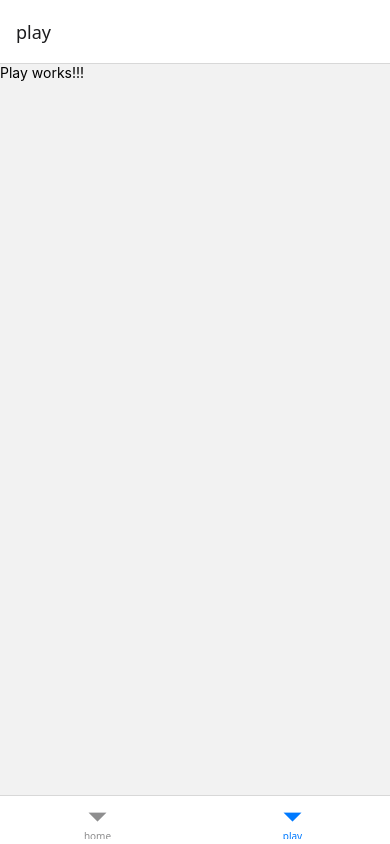
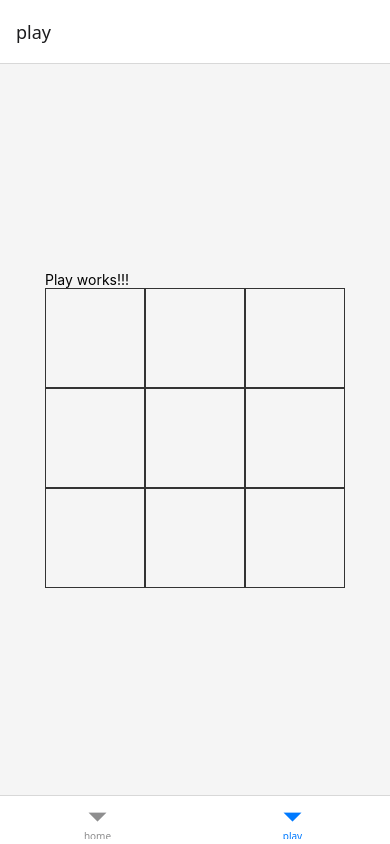
Before and after one commit to NatanaelRazzotto/react-tic-tac-toe, a React Native app: screen /play in a window 390 px wide. Built offline with nearby package versions, Linux system fonts and the light colour scheme.

Commit message:
feat: :construction: Inclusion of functional board and pre-play validations
Inclusion of a board allowing the selection of ballots for a play and consequently making play validations

```diff
--- /dev/null
+++ b/src/components/Board.tsx
@@ -0,0 +1,177 @@
+import { useState } from "react";
+import { Alert, StyleSheet, Text, TouchableOpacity, View } from "react-native";
+
+type Cell = {
+  typePlay: 'X' | 'O' | null;   // quem marcou a casa
+  playerId ?: number;           // quem marcou a casa
+  timestamp?: number;          // hora da jogada (opcional)
+  isWinning?: boolean;         // se faz parte da linha vencedora
+};
+
+type MoveResult = {
+  newBoard: Cell[][];
+  nextPlayer: boolean;
+  winner: 'X' | 'O' | null;
+  isDraw: boolean;
+};
+
+function boardFull(board: Cell[][]): boolean {
+  for (let row of board) {
+    if (row.some(cell => !cell.typePlay)) return false;
+  }
+  return true;
+}
+
+function makeMove(  board: Cell[][], row: number, col: number, xIsNext: boolean, playerId?: number): MoveResult{
+
+
+    const winner : 'X' | 'O' | null = calculateWinner(board);
+    if (board[row][col].typePlay || winner) {
+        return { newBoard: board, nextPlayer: xIsNext, winner, isDraw: false };
+    }
+
+    const newBoard : Cell[][]= structuredClone(board);
+
+    const newCellPosition : Cell = {
+        typePlay: xIsNext ? 'X' : 'O',
+        playerId,
+        timestamp: Date.now()
+    }
+
+    newBoard[row][col] = newCellPosition
+
+    const winnerAfterMove : 'X' | 'O' | null = calculateWinner(newBoard);
+
+    const isDraw : boolean= !winnerAfterMove && boardFull(newBoard);
+
+    return {
+        newBoard,
+        nextPlayer: !xIsNext,
+        winner: winnerAfterMove,
+        isDraw
+    };
+
+}
+
+function calculateWinner(board: Cell[][]): 'X' | 'O' | null {
+  // Linhas
+  for (let i = 0; i < 3; i++) {
+    if (
+      board[i][0].typePlay &&
+      board[i][0].typePlay === board[i][1].typePlay &&
+      board[i][0].typePlay === board[i][2].typePlay
+    ) {
+      return board[i][0].typePlay;
+    }
+  }
+
+  // Colunas
+  for (let j = 0; j < 3; j++) {
+    if (
+      board[0][j].typePlay &&
+      board[0][j].typePlay === board[1][j].typePlay &&
+      board[0][j].typePlay === board[2][j].typePlay
+    ) {
+      return board[0][j].typePlay;
+    }
+  }
+
+  // Diagonais
+  if (
+    board[0][0].typePlay &&
+    board[0][0].typePlay === board[1][1].typePlay &&
+    board[0][0].typePlay === board[2][2].typePlay
+  ) {
+    return board[0][0].typePlay;
+  }
+  if (
+    board[0][2].typePlay &&
+    board[0][2].typePlay === board[1][1].typePlay &&
+    board[0][2].typePlay === board[2][0].typePlay
+  ) {
+    return board[0][2].typePlay;
+  }
+
+  return null;
+}
+
+export default function Board(){
+
+
+    let initialBoard = createEmptyBoard(3,3);
+
+    const [listBoard, setListBoard] = useState<Cell[][]>(initialBoard);
+    const [xIsNext, setXIsNext] = useState(true);
+
+    function createEmptyBoard(line : number, column : number,): Cell[][] {
+        return Array.from({ length: line }, () =>
+            Array.from({ length: column }, () => ({ typePlay: null }))
+        );
+    }
+
+    function handlePress(row: number, col: number, playerId?: number) {
+        const { newBoard, nextPlayer, winner, isDraw } = makeMove(listBoard, row, col, xIsNext, playerId);
+
+        setListBoard(newBoard);
+        setXIsNext(nextPlayer);
+
+        if (winner) {
+            Alert.alert('Fim de jogo', `O vencedor é ${winner}`);
+            console.log("Fim de jogo")
+        } else if (isDraw) {
+            Alert.alert('Fim de jogo', 'Empate!');
+              console.log("Fim de jogo")
+        }
+    }
+
+
+    return (
+        <View style={styles.board}>
+            {
+                listBoard.map((row,rowIndex)=>(
+                    <View key={rowIndex} style={styles.boardRow}>
+                        {
+                            row.map((cell, colIndex) => (
+                                <TouchableOpacity
+                                    key={colIndex}
+                                    style={styles.boardCell}
+                                    onPress={() => handlePress(rowIndex, colIndex)}
+                                    >
+                                    <Text style={styles.boardCellText}>{cell.typePlay}</Text>
+
+                                </TouchableOpacity>
+                            ))
+                        }
+                    </View>
+                ))
+            }
+
+        </View>
+    )
+
+}
+
+ const styles = StyleSheet.create({
+    board: {
+        flex: 1,
+        justifyContent: 'center',
+        alignItems: 'center',
+        backgroundColor: '#f5f5f5',
+    },
+    boardRow : {
+        flexDirection: 'row',
+    },
+    boardCell :  {
+        width: 100,
+        height: 100,
+        borderWidth: 1,
+        borderColor: '#333',
+        justifyContent: 'center',
+        alignItems: 'center',
+    },
+    boardCellText : {
+        fontSize: 48,
+        fontWeight: 'bold',
+
+    },
+ })
--- a/src/screens/PlayScreen.tsx
+++ b/src/screens/PlayScreen.tsx
@@ -1,12 +1,26 @@
-import {View, Text} from 'react-native';
+import { View, Text, TouchableOpacity, StyleSheet, Alert, Button } from 'react-native';
 import { StatusBar } from 'expo-status-bar';
+import Board from '../components/Board';
 export default function PlayScreen(){
     return (
-        <View style={{ flex : 1}}>
-            <Text >
-                Play works!!!
-            </Text>
-             <StatusBar style="auto" />
+        <View style={styles.container}>
+            <TouchableOpacity >
+                <Text >
+                    Play works!!!
+                </Text>
+                <Board></Board>
+            </TouchableOpacity>
+            <StatusBar style="auto" />
         </View>
     )
+
+
 }
+ const styles = StyleSheet.create({
+    container: {
+        flex: 1,
+        justifyContent: 'center',
+        alignItems: 'center',
+        backgroundColor: '#f5f5f5',
+    }
+ })
```
